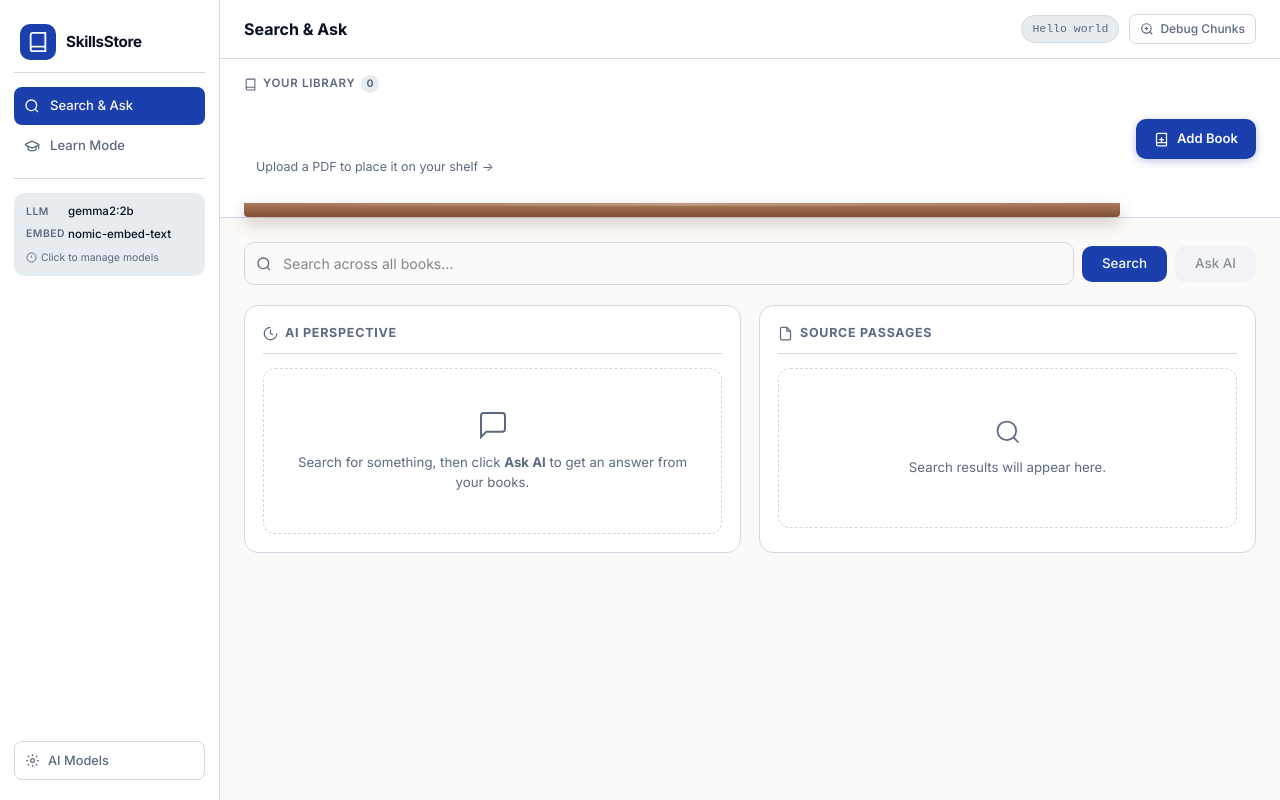
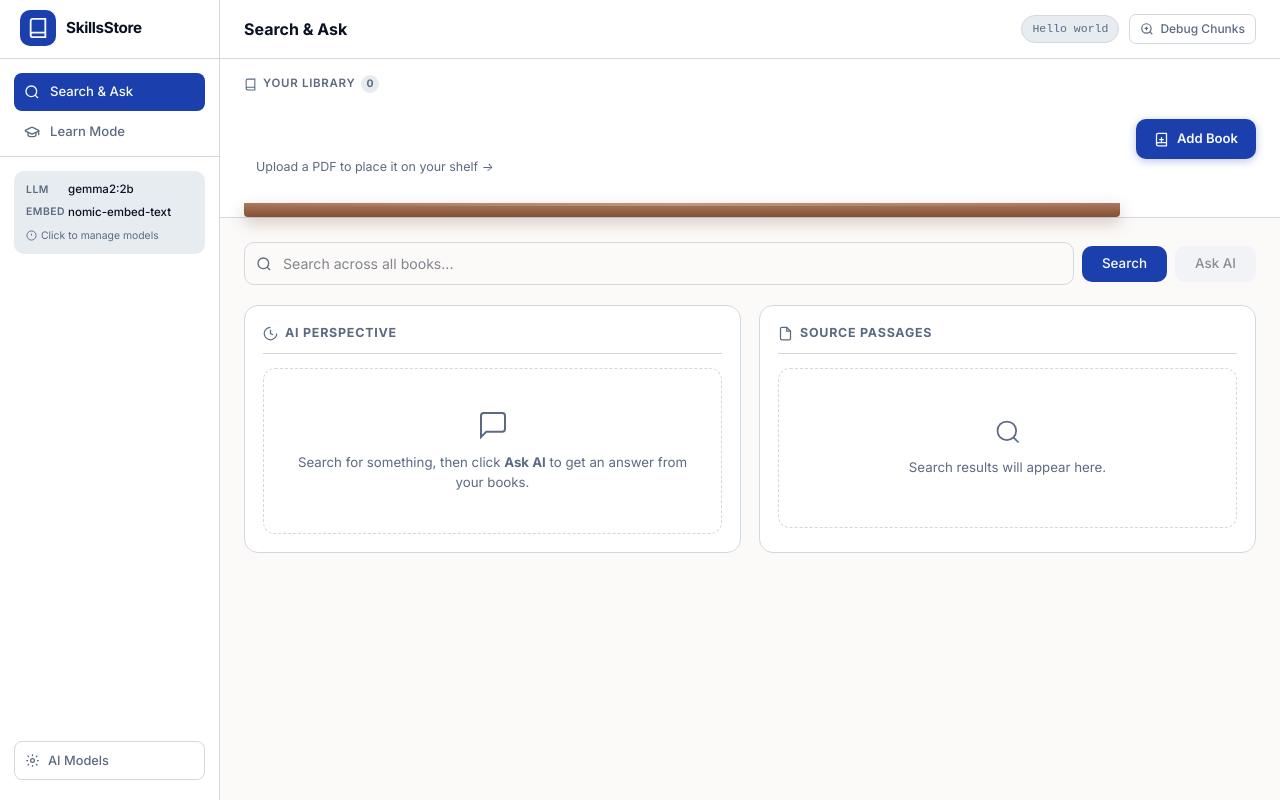
Before and after one commit to uzakotim/skillsstore, a React (Vite) app: page / in a window 1280 px wide. Built offline with nearby package versions, Linux system fonts and the light colour scheme.

Commit message:
better sidebar

```diff
--- a/src/App.css
+++ b/src/App.css
@@ -139,7 +139,7 @@
   flex-direction: column;
   background: var(--card);
   border-right: 1px solid var(--border);
-  padding: 20px 14px;
+  padding: 6px 14px 20px;
   gap: 6px;
   position: relative;
   z-index: 10;
@@ -151,7 +151,8 @@
   gap: 10px;
   padding: 4px 6px 12px;
   border-bottom: 1px solid var(--border);
-  margin-bottom: 8px;
+  margin: 0 -14px 8px;
+  padding-left: 20px;
 }
 .logo-icon {
   width: 36px; height: 36px;
@@ -190,7 +191,8 @@
 }
 .nav-item.active svg { stroke: var(--primary-foreground); }
 
-.sidebar-divider { height: 1px; background: var(--border); margin: 8px 0; }
+.sidebar-divider { height: 1px; background: var(--border); margin: 0 -14px 8px;
+  padding-left: 20px; }
 
 .model-config-summary {
   padding: 10px 12px;
```
